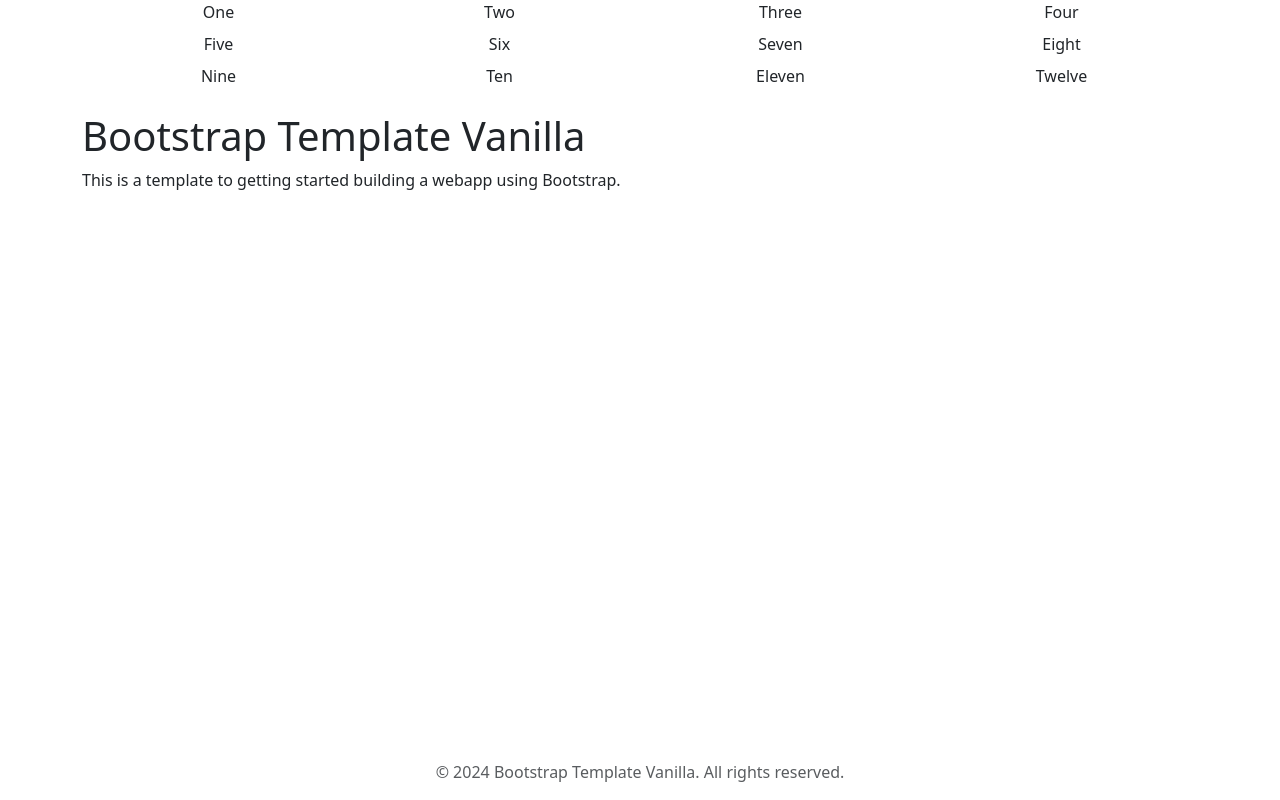
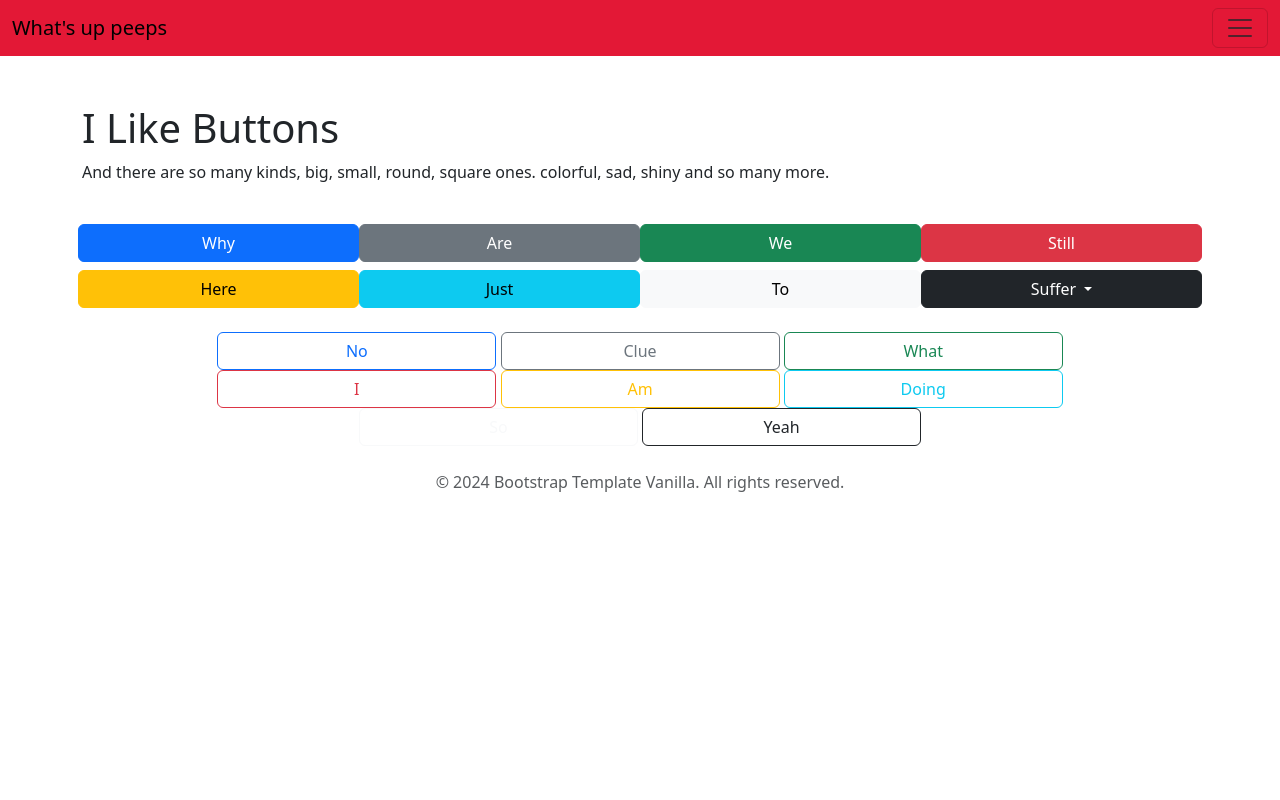
Before and after one commit to Cobster234/me-first-time, a plain HTML site: page index.html in a window 1280 px wide. Drawn offline with Linux system fonts and the light colour scheme.

Commit message:
first practice does it work

```diff
--- a/index.html
+++ b/index.html
@@ -17,58 +17,73 @@
 
 <body class="min-vh-100 overflow-y-scroll d-flex flex-column">
     <header>
+        <!-- Your navigation could live here, or you can delete the header tag -->
+
+        <nav class="navbar" style="background-color: #E31836;">
+            <div class="container-fluid">
+                <a class="navbar-brand" href="#">What's up peeps</a>
+                <button class="navbar-toggler" type="button" data-bs-toggle="collapse" data-bs-target="#navbarNavAltMarkup" aria-controls="navbarNavAltMarkup" aria-expanded="false" aria-label="Toggle navigation">
+                    <span class="navbar-toggler-icon"></span>
+                </button>
+                <div class="collapse navbar-collapse" id="navbarNavAltMarkup">
+                    <div class="list-group">
+                        <a href="#" class="list-group-item list-group-item-action active" aria-current="true">
+                            Home
+                        </a>
+                        <a href="#" class="list-group-item list-group-item-action">What now</a>
+                        <a href="#" class="list-group-item list-group-item-action">Don't know</a>
+                        <a href="#" class="list-group-item list-group-item-action">So anyway</a>
+                        <a class="list-group-item list-group-item-action disabled" aria-disabled="true">"Snoring"</a>
+                    </div>
+                </div>
+            </div>
+            <!-- Navbar content -->
+        </nav>
+        <br>
+        <main class="flex-grow-1">
+            <section class="container mt-4">
+                <h1>I Like Buttons</h1>
+                <p>
+                    And there are so many kinds, big, small, round, square ones.
+                    colorful, sad, shiny and so many more.
+                </p>
+            </section>
+        </main>
+        <br>
 
         <div class="container text-center">
                 <div class="row g-2 row-cols-1 row-cols-sm-2 row-cols-md-3 row-cols-lg-4">
-                <div class="col">
-                    One
-                </div>
-                <div class="col">
-                    Two
-                </div>
-                <div class="col">
-                    Three
-                </div>
-                <div class="col">
-                    Four
-                </div>
-                <div class="col">
-                    Five
-                </div>
-                <div class="col">
-                    Six
-                </div>
-                <div class="col">
-                Seven
-                </div>
-                <div class="col">
-                    Eight
-                </div>
-                <div class="col">
-                    Nine
-                </div>
-                <div class="col">
-                Ten
-                </div>
-                <div class="col">
-                    Eleven
-                </div>
-                <div class="col">
-                    Twelve
-                </div>
+                    <button type="button" class="btn btn-primary">Why</button>
+                    <button type="button" class="btn btn-secondary">Are</button>
+                    <button type="button" class="btn btn-success">We</button>
+                    <button type="button" class="btn btn-danger">Still</button>
+                    <button type="button" class="btn btn-warning">Here</button>
+                    <button type="button" class="btn btn-info">Just</button>
+                    <button type="button" class="btn btn-light">To</button>
+                    <button type="button" class="btn btn-dark dropdown-toggle" data-bs-toggle="dropdown" aria-expanded="false">
+                        Suffer
+                    </button>
+                    <ul class="dropdown-menu">
+                        <li><a class="dropdown-item" href="#">More Suffering</a></li>
+                    </ul>
+
+
             </div>
         </div>
-            <!-- Your navigation could live here, or you can delete the header tag -->
+        <br>
+        <div class="container text-center">
+            <div class="column g-2 row-cols-1 row-cols-sm-2 row-cols-md-3 row-cols-lg-4">
+                <button type="button" class="btn btn-outline-primary">No</button>
+                <button type="button" class="btn btn-outline-secondary">Clue</button>
+                <button type="button" class="btn btn-outline-success">What</button>
+                <button type="button" class="btn btn-outline-danger">I</button>
+                <button type="button" class="btn btn-outline-warning">Am</button>
+                <button type="button" class="btn btn-outline-info">Doing</button>
+                <button type="button" class="btn btn-outline-light">So</button>
+                <button type="button" class="btn btn-outline-dark">Yeah</button>
+            </div>
+        </div>
     </header>
-
-    <main class="flex-grow-1">
-        <section class="container mt-4">
-            <h1>Bootstrap Template Vanilla</h1>
-            <p>
-                This is a template to getting started building a webapp using Bootstrap.
-            </p>
-        </section>
-    </main>
 
     <footer class="text-center text-muted mt-4">
         <p>&copy; 2024 Bootstrap Template Vanilla. All rights reserved.</p>
```
